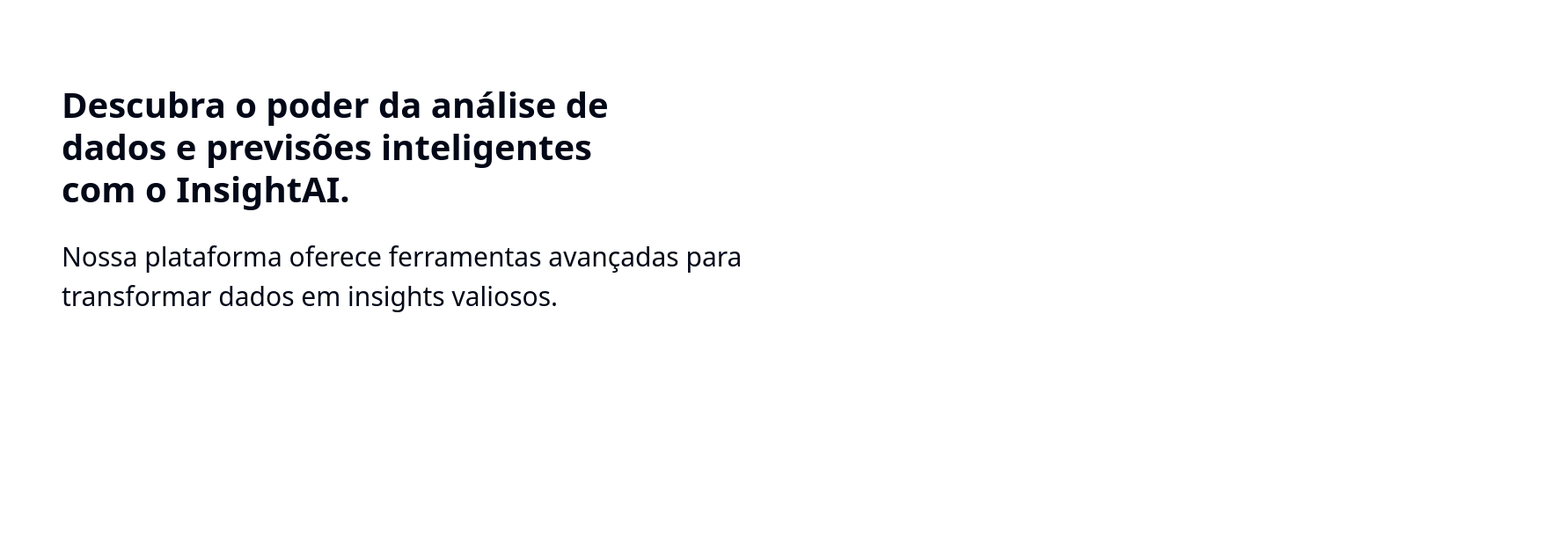
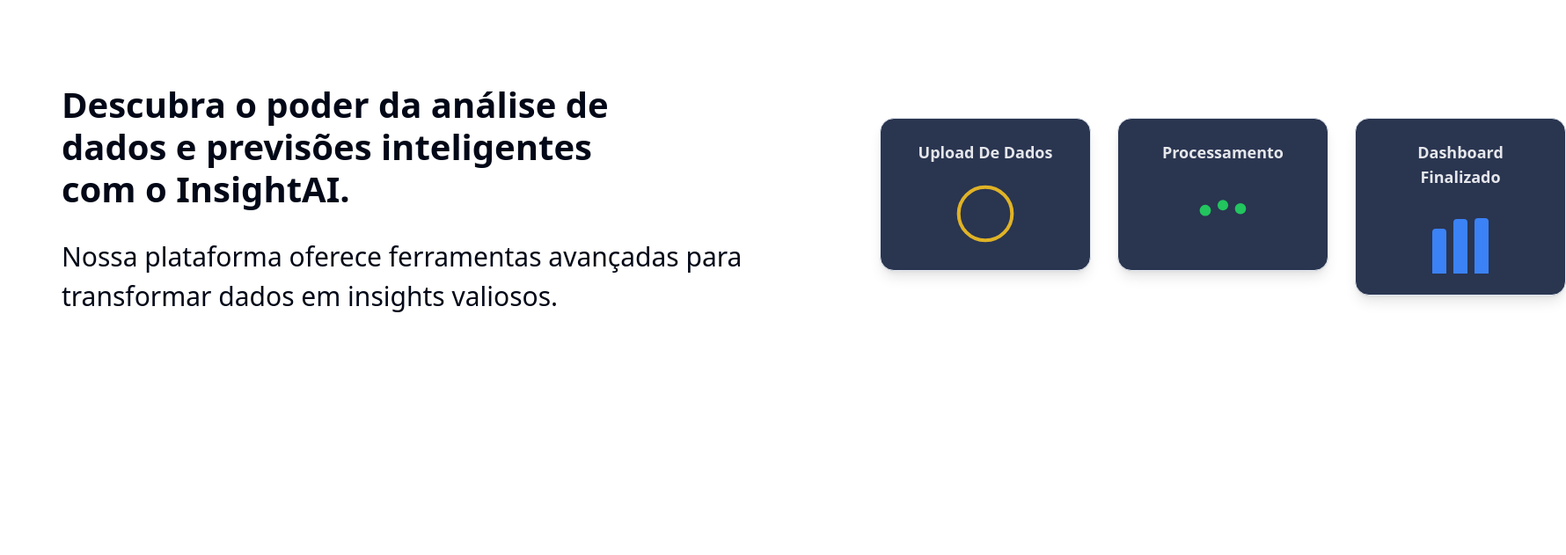
Before and after one commit to MrEncryptorX/InsightAI, a React (Vite) app: page /index in a window 1280 px wide. Shown: the part 1160-1791 px from the top of the page at 88% size, 1780 px wide, since content can reach past the window. Built offline with nearby package versions, Linux system fonts and the light colour scheme.

Commit message:
Coloquei os graficos no index

```diff
--- a/src/routes/app/index.tsx
+++ b/src/routes/app/index.tsx
@@ -8,9 +8,85 @@
 import IconeSocial from '../../components/icones/social'
 import IconeGrafico from '../../components/icones/grafico'
 import { Link } from 'react-router-dom';
+import { motion } from "framer-motion";
+import { useEffect, useState } from "react";
+import { Card, CardContent } from "../../components/ui/card";
 // Componente funcional AppIndexPage, responsável por redirecionar a rota inicial do app
 export function AppIndexPage() {
+    const [data, setData] = useState([40, 80, 60]);
 
+    useEffect(() => {
+        const interval = setInterval(() => {
+            setData([
+                Math.random() * 80 + 20,
+                Math.random() * 80 + 20,
+                Math.random() * 80 + 20
+            ]);
+        }, 3000);
+
+        return () => clearInterval(interval);
+    }, []);
+
+    const chartTypes = [
+        {
+            title: "Upload De Dados",
+            component: (
+                <div className="h-20 flex items-center justify-center">
+                    <motion.div
+                        className="w-16 h-16 border-4 border-yellow-500 rounded-full"
+                        animate={{
+                            scale: [1, 1.3, 1],
+                            borderColor: ["#EAB308", "#10B981", "#3B82F6", "#EAB308"]
+                        }}
+                        transition={{
+                            duration: 3,
+                            repeat: Infinity,
+                            ease: "easeInOut"
+                        }}
+                    />
+                </div>
+            )
+        },
+
+        {
+            title: "Processamento",
+            component: (
+                <div className="h-20 flex items-center justify-center">
+                    {[0, 1, 2].map((index) => (
+                        <motion.div
+                            key={index}
+                            className="w-3 h-3 bg-green-500 rounded-full mx-1"
+                            animate={{
+                                y: [-10, 10, -10],
+                                scale: [1, 1.2, 1]
+                            }}
+                            transition={{
+                                duration: 2,
+                                repeat: Infinity,
+                                delay: index * 0.3
+                            }}
+                        />
+                    ))}
+                </div>
+            )
+        },
+        {
+            title: "Dashboard Finalizado",
+            component: (
+                <div className="flex items-end justify-center gap-2 h-20">
+                    {data.map((height, index) => (
+                        <motion.div
+                            key={index}
+                            className="bg-blue-500 w-4 rounded-t"
+                            animate={{ height: `${height}%` }}
+                            transition={{ duration: 1, ease: "easeOut" }}
+                        />
+                    ))}
+                </div>
+            )
+        }
+
+    ];
     // Retorna um componente Navigate que redireciona o usuário para "/app/dashboards"
     // O prop 'replace' faz com que o histórico do navegador substitua a rota atual, evitando voltar para esta página
     return (
@@ -25,14 +101,35 @@
             <div className="welcome-text">
                 <p>Bem vindo ao <strong>InsightAI</strong></p>
             </div>
+
             <div className="descricao-produto">
+
                 <h2 className="titulo-descricao">
                     <strong>Descubra o poder da análise de <br />dados e previsões inteligentes <br />com o InsightAI.</strong>
                 </h2>
-            <div className='Icone-grafico'>{<IconeGrafico />}</div>
+
                 <p className="sobreNos">
                     Nossa plataforma oferece ferramentas avançadas para <br />transformar dados em insights valiosos.
                 </p>
+            </div>
+            <div className='Icone-grafico'>{chartTypes.map((chart, index) => (
+                                <motion.div
+                                    key={index}
+                                    initial={{ opacity: 0, y: 50 }}
+                                    animate={{ opacity: 1, y: 0 }}
+                                    transition={{ duration: 0.6, delay: index * 0.2 }}
+                                >
+                                    <Card className="rounded-2xl shadow-lg bg-[#2A3550] hover:shadow-2xl transition w-60 ">
+                                        <CardContent className="p-6 text-center">
+                                            <h2 className="text-lg font-semibold text-gray-200 mb-4">
+                                                {chart.title}
+                                            </h2>
+                                            {chart.component}
+
+                                        </CardContent>
+                                    </Card>
+                                </motion.div>
+                            ))}
             </div>
 
             {/*Card das Funcionalidades*/}
--- a/src/routes/app/indexStyle.css
+++ b/src/routes/app/indexStyle.css
@@ -31,6 +31,7 @@
     margin-left: 410px;
 }
 
+
 .descricao-produto {
     margin-top: 500px;
 }
@@ -41,7 +42,10 @@
 }
 
 .Icone-grafico {
-    margin-left: 1500px;
+    margin-top: -225px;
+    margin-left: 1000px;
+    display: flex;
+    gap: 30px;
 }
 
 .sobreNos {
--- a/src/routes/app/settingsStyle.css
+++ b/src/routes/app/settingsStyle.css
@@ -1,4 +1,5 @@
 .settingsPage{
+
     margin-left: 600px;
     font-size: 30px;
 }
@@ -8,7 +9,9 @@
 }
 
 .user{
-    margin-right: 300px;
+    border-width: 3px;
+    border-radius: 10px;
+    margin-right: 700px;
     margin-top: 200px;
 }
 
```
Lines whose indentation alone changed are shown as unchanged.
